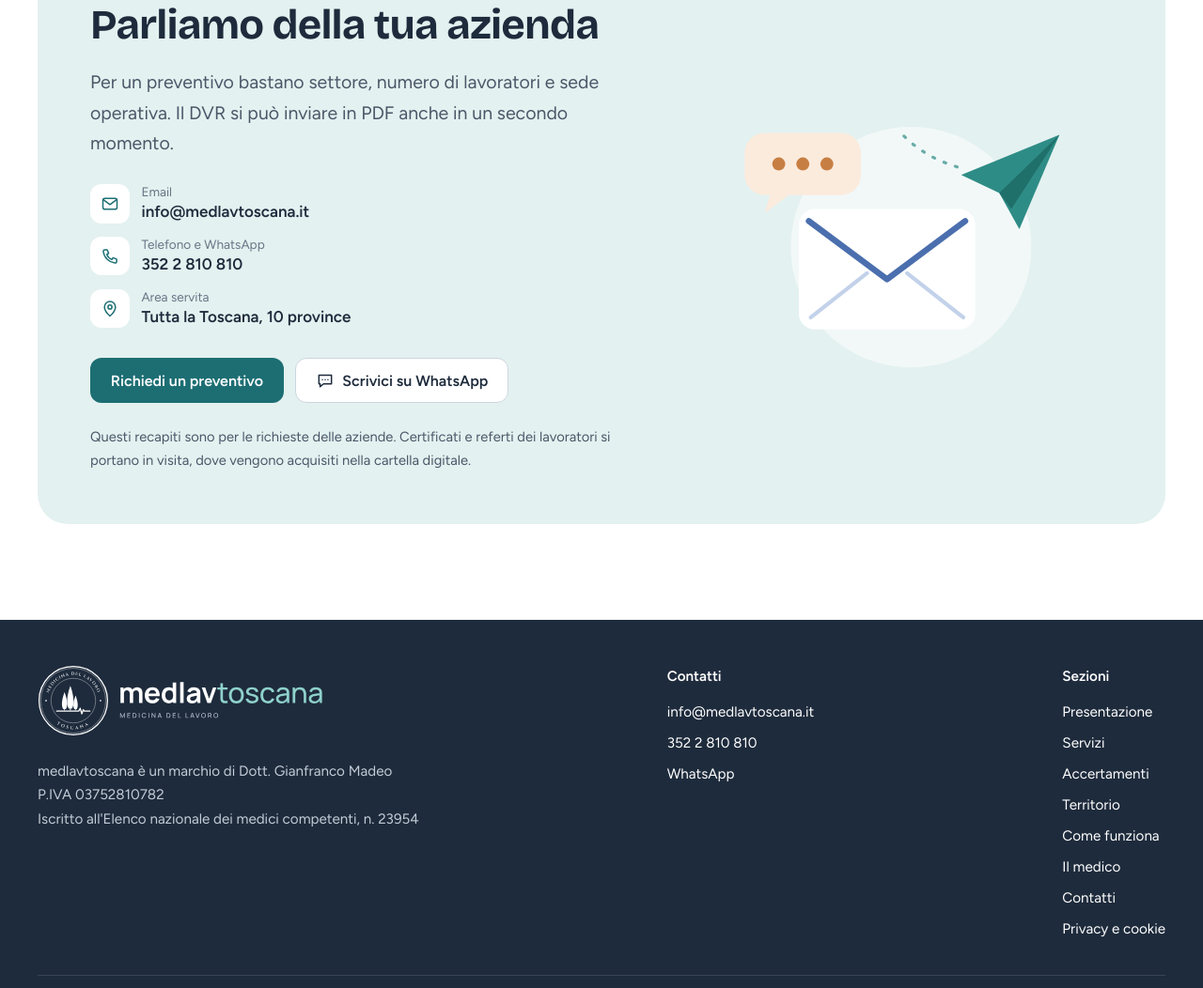
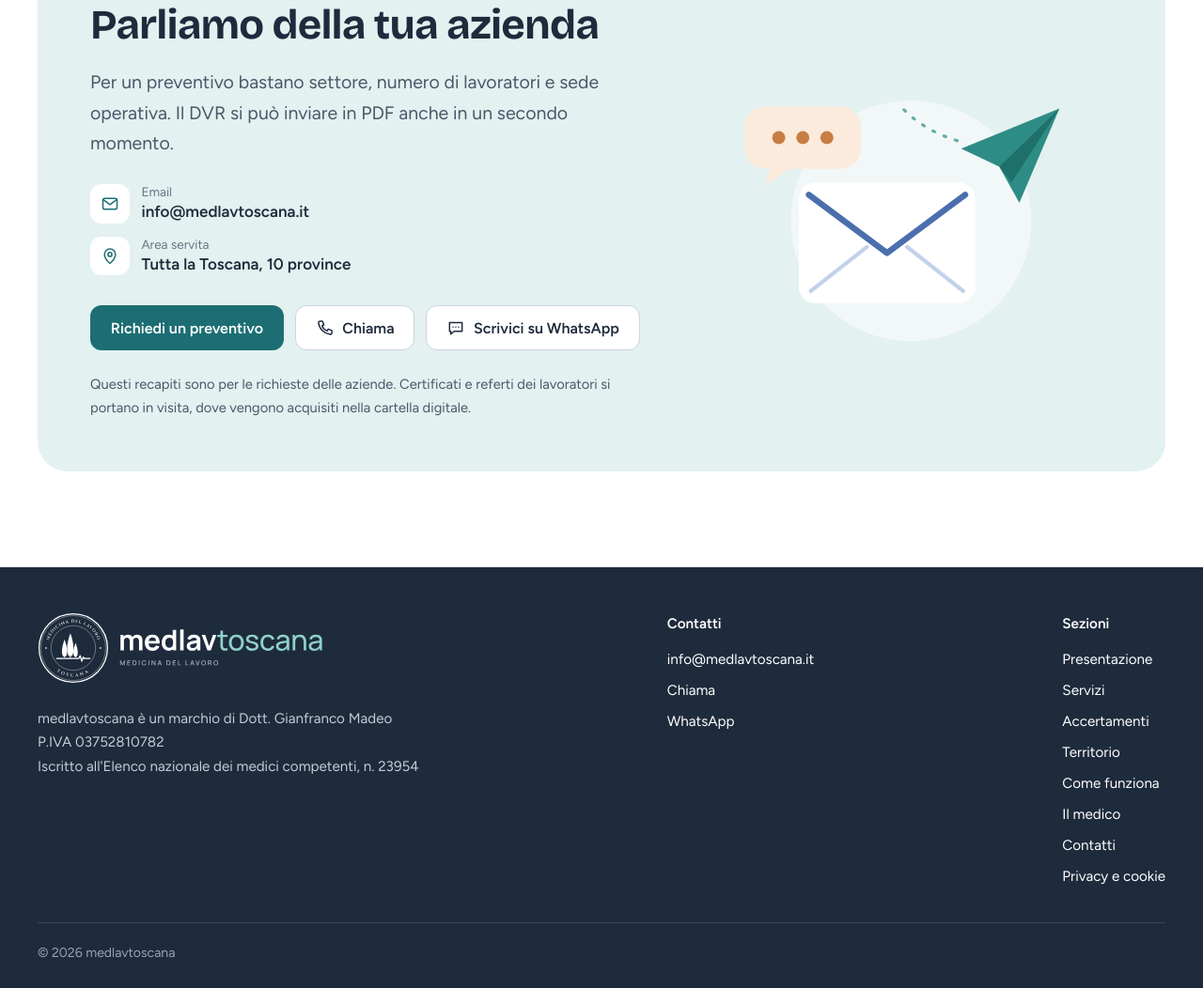
Before and after one commit to medlavtoscana/medlavtoscana, a plain HTML site: page index.html in a window 1280 px wide. Shown: the part 7224-8276 px from the top of the page at 94% size. Drawn offline with Linux system fonts and the light colour scheme.

Commit message:
Toglie il numero di telefono scritto, restano i pulsanti Chiama e WhatsApp
Co-Authored-By: Claude Opus 5.5 <noreply@anthropic.com>
Claude-Session: https://claude.ai/code/session_01GSHot9D4UwcMKc2uzeS619

```diff
--- a/index.html
+++ b/index.html
@@ -31,7 +31,6 @@
     "logo": "https://medlavtoscana.it/apple-touch-icon.png",
     "description": "Medicina del lavoro per aziende in Toscana: nomina del medico competente, sorveglianza sanitaria, sopralluoghi, formazione di primo soccorso, documenti digitali.",
     "areaServed": { "@type": "AdministrativeArea", "name": "Toscana" },
-    "telephone": "+39 352 2 810 810",
     "email": "info@medlavtoscana.it",
     "founder": { "@type": "Person", "honorificPrefix": "Dott.", "name": "Gianfranco Madeo" }
   }
@@ -397,16 +396,16 @@
                 <span><span class="k">Email</span><a class="v" href="mailto:info@medlavtoscana.it">info@medlavtoscana.it</a></span>
               </li>
               <li>
-                <span class="box-ico"><svg class="i" viewBox="0 0 24 24" aria-hidden="true"><path d="M5.5 3.5h3l1.8 4.6-2.3 1.4a11.5 11.5 0 0 0 6.5 6.5l1.4-2.3 4.6 1.8v3a2 2 0 0 1-2.2 2A17 17 0 0 1 3.5 5.7a2 2 0 0 1 2-2.2Z"/></svg></span>
-                <span><span class="k">Telefono e WhatsApp</span><a class="v" href="tel:+393522810810">352 2 810 810</a></span>
-              </li>
-              <li>
                 <span class="box-ico"><svg class="i" viewBox="0 0 24 24" aria-hidden="true"><path d="M12 21s-7-6.2-7-11.5a7 7 0 0 1 14 0C19 14.8 12 21 12 21Z"/><circle cx="12" cy="9.5" r="2.5"/></svg></span>
                 <span><span class="k">Area servita</span><span class="v">Tutta la Toscana, 10 province</span></span>
               </li>
             </ul>
             <div class="actions">
               <a class="btn btn-primary" data-preventivo href="mailto:info@medlavtoscana.it?subject=Richiesta%20preventivo%20medicina%20del%20lavoro&amp;body=Azienda%3A%0D%0ASettore%20di%20attivit%C3%A0%3A%0D%0ANumero%20di%20lavoratori%3A%0D%0ASede%20operativa%3A%0D%0ARichiesta%3A%0D%0A">Richiedi un preventivo</a>
+              <a class="btn btn-ghost" href="tel:+393522810810">
+                <svg class="i" viewBox="0 0 24 24" aria-hidden="true"><path d="M5.5 3.5h3l1.8 4.6-2.3 1.4a11.5 11.5 0 0 0 6.5 6.5l1.4-2.3 4.6 1.8v3a2 2 0 0 1-2.2 2A17 17 0 0 1 3.5 5.7a2 2 0 0 1 2-2.2Z"/></svg>
+                Chiama
+              </a>
               <a class="btn btn-ghost" href="https://wa.me/393522810810?text=Buongiorno%2C%20vorrei%20un%20preventivo%20per%20la%20medicina%20del%20lavoro." target="_blank" rel="noopener">
                 <svg class="i" viewBox="0 0 24 24" aria-hidden="true"><path d="M4 5.5h16v11H10l-4.5 3.5v-3.5H4Z"/><path d="M8.5 11h.01M12 11h.01M15.5 11h.01"/></svg>
                 Scrivici su WhatsApp
@@ -437,7 +436,7 @@
         <div class="footer-contacts">
           <p class="footer-title">Contatti</p>
           <a href="mailto:info@medlavtoscana.it">info@medlavtoscana.it</a>
-          <a href="tel:+393522810810">352 2 810 810</a>
+          <a href="tel:+393522810810">Chiama</a>
           <a href="https://wa.me/393522810810" target="_blank" rel="noopener">WhatsApp</a>
         </div>
         <nav class="footer-links" aria-label="Collegamenti">
```
Also changed, not shown: privacy.html (+2 -2 lines).
